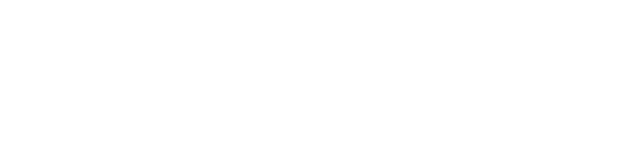
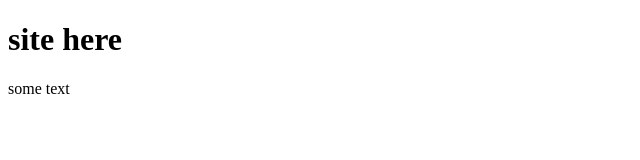
Before and after one commit to DmitryCosmos/site2, a plain HTML site: page index.html in a window 1280 px wide. Shown: the whole page, without its empty margins (0-640 px from the left). Drawn offline with Linux system fonts and the light colour scheme.

Commit message:
second commit

```diff
--- a/index.html
+++ b/index.html
@@ -5,6 +5,7 @@
 	<title>Document</title>
 </head>
 <body>
-
+	<h1>site here</h1>
+	<p>some text</p>
 </body>
 </html>
```
